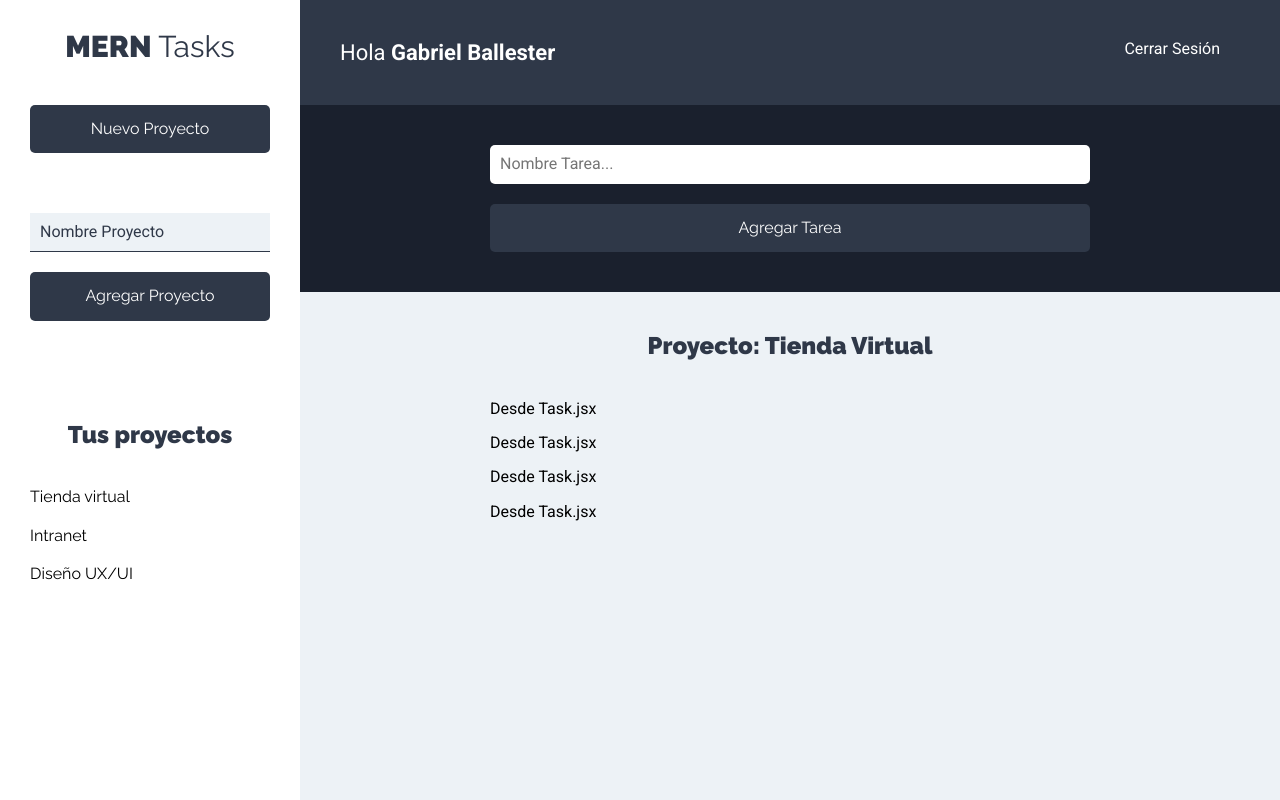
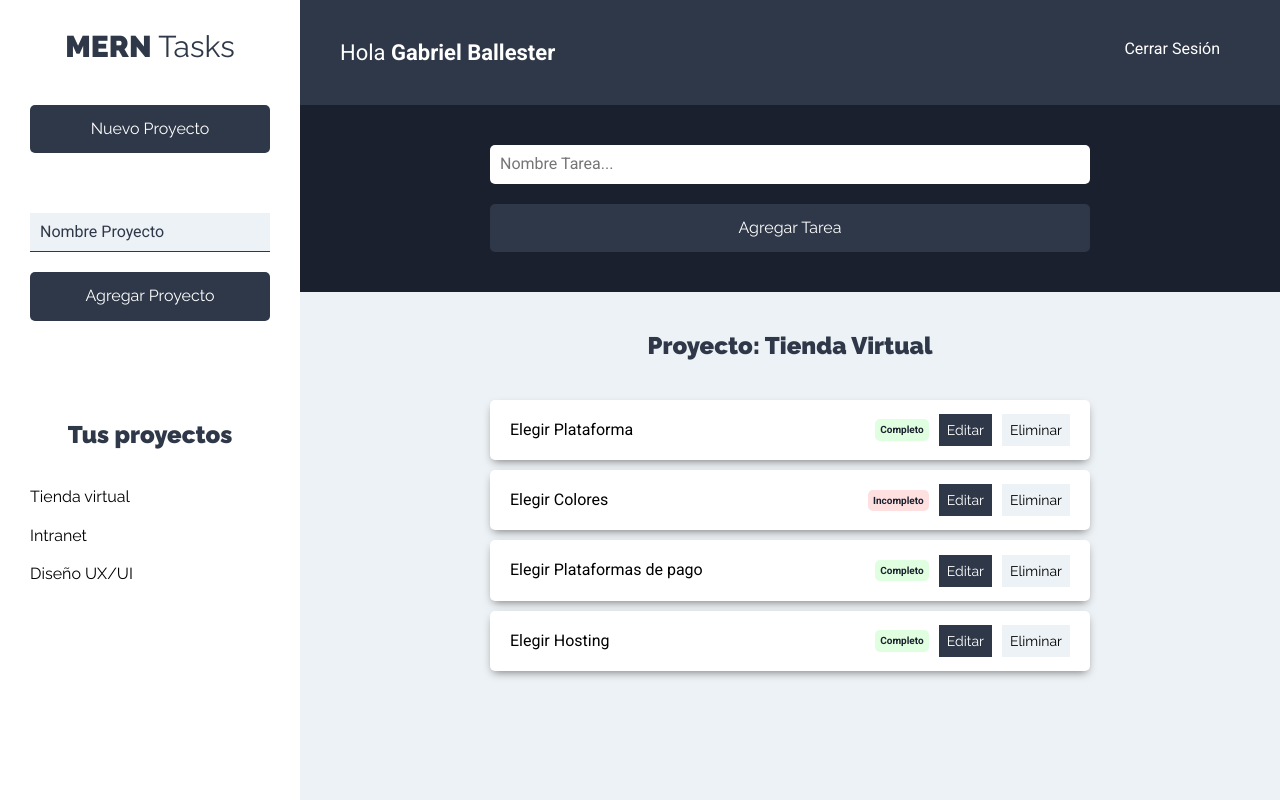
Before and after one commit to gabyballester/front-projects-tasks-react-hooks-context, a React (Create React App) app: page /projects in a window 1280 px wide. Built offline with nearby package versions, Linux system fonts and the light colour scheme.

Commit message:
CreatingTasksComponents: Adding more items such as buttons to task.jsx

```diff
--- a/src/components/tasks/Task.jsx
+++ b/src/components/tasks/Task.jsx
@@ -1,7 +1,32 @@
-import React from 'react';
+import React from "react";
 
-const Task = () => {
-    return ( <p>Desde Task.jsx</p> );
-}
+const Task = ({ task }) => {
+  return (
+    <li className="tarea sombra">
+      <p>{task.name}</p>
+
+      <div className="estado">
+        {task.completed ? (
+          <button type="button" className="completo">
+            Completo
+          </button>
+        ) : (
+          <button type="button" className="incompleto">
+            Incompleto
+          </button>
+        )}
+      </div>
+
+      <div className="acciones">
+        <button type="button" className="btn btn-primario">
+          Editar
+        </button>
+        <button type="button" className="btn btn-secundario">
+          Eliminar
+        </button>
+      </div>
+    </li>
+  );
+};
 
 export default Task;
```
